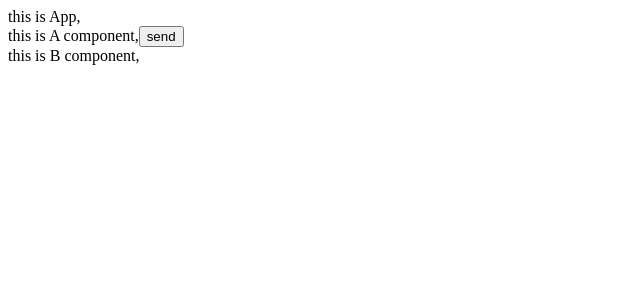
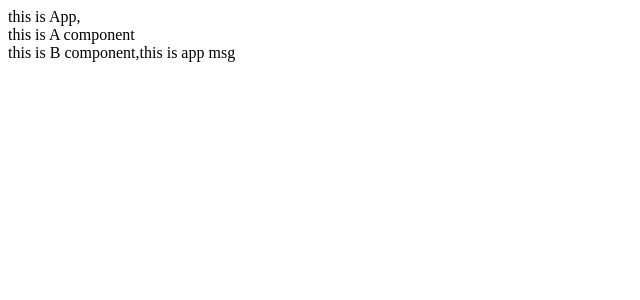
Before and after one commit to Acyco/StudyReact, a React (Create React App) app in the folder react-basic/: page / in a window 1280 px wide. Shown: the top 300 px of the page, without its empty margins (0-640 px from the left). Built offline with nearby package versions, Linux system fonts and the light colour scheme.

Commit message:
组件通信：使用Context机制跨层级组件通信

```diff
--- a/react-basic/src/App.js
+++ b/react-basic/src/App.js
@@ -1,38 +1,36 @@
 // 项目的根组件
 // App -> index.js -> public/index.html
 
-import {useState} from "react";
+import {createContext, useContext} from "react";
 
-function A({onGetAName}) {
-  const name = 'this is A name'
+const MsgContext = createContext()
+function A() {
   return (
     <div>
-      this is A component,
-      <button onClick={() => onGetAName(name)}>send</button>
+      this is A component
+      <B />
     </div>
   )
 }
 
-function B({name}) {
+function B() {
+ const msg = useContext(MsgContext)
   return (
     <div>
-      this is B component,
-      {name}
+      this is B component,{msg}
     </div>
   )
 }
 
 function App() {
-  const [name, setName] = useState('')
-  const getAName = (name) => {
-    console.log(name)
-    setName(name)
-  }
+const msg = 'this is app msg'
+
   return (
     <div>
-      this is App,
-      <A onGetAName={getAName}/>
-      <B name={name}/>
+      <MsgContext.Provider value={msg}>
+        this is App,
+        <A />
+      </MsgContext.Provider>
     </div>
   );
 }
```
Also changed, not shown: 1 other file (tests, documents, lock files or other folders).
